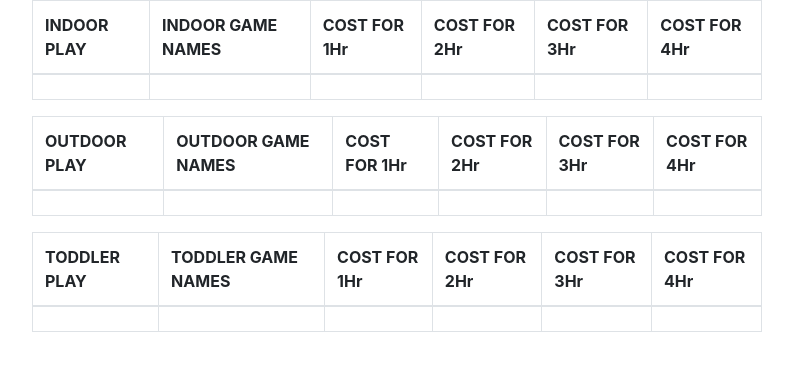
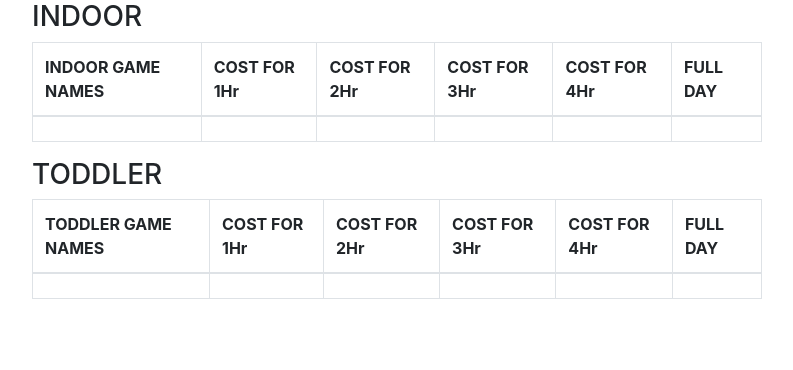
Before and after one commit to vikuSingh/onlinegamingui, an Angular app: page /package in a window 1280 px wide. Shown: the top 370 px of the page, without its empty margins (243-1036 px from the left). Built offline with nearby package versions, Linux system fonts and the light colour scheme.

Commit message:
adding  event and package component.

```diff
--- a/src/app/event/event.component.html
+++ b/src/app/event/event.component.html
@@ -4,23 +4,23 @@
         <div class="col-sm-8">
             <form class="form-horizontal" action="">
                 <div class="table-responsive">
+                    <h3>TOURNAMENTS</h3>
                     <table class="table table-hover table-bordered">
                         <thead>
                             <tr>
-                                <th>Tournament1</th>
+                                <th>Event name</th>
                                 <th>Entry amont</th>
-                                <th>Outdoor game</th>
+                                <th>Game type</th>
                                 <th>Game name</th>
                                 <th>Teams</th>
-                                <th>winning price</th>
+                                <th>Winning price</th>
                                 </tr>
                         </thead>
                         <tbody>
                             <tr>
                                 <td></td>
                                 <td></td>
-                                <td></td>
-                                <td></td>
+                                <td></td>                               <td></td>
                                 <td></td>
                                 <td></td>
                             </tr>
--- a/src/app/package/package.component.html
+++ b/src/app/package/package.component.html
@@ -5,15 +5,18 @@
         <div class="col-sm-8">
             <form class="form-horizontal" action="">
                 <div class="table-responsive">
+                    <h3>INDOOR</h3>
                     <table class="table table-hover table-bordered">
                         <thead>
                             <tr>
-                                <th>INDOOR PLAY</th>
+
                                 <th>INDOOR GAME NAMES</th>
                                 <th>COST FOR 1Hr</th>
                                 <th>COST FOR 2Hr</th>
                                 <th>COST FOR 3Hr</th>
                                 <th>COST FOR 4Hr</th>
+                                <th>FULL DAY</th>
+
                             </tr>
                         </thead>
                         <tbody>
@@ -24,19 +27,24 @@
                                 <td></td>
                                 <td></td>
                                 <td></td>
+
                             </tr>
 
                         </tbody>
                     </table>
+
+                    <h3>TODDLER</h3>
                     <table class="table table-hover table-bordered">
+
                         <thead>
                             <tr>
-                                <th>OUTDOOR PLAY</th>
-                                <th>OUTDOOR GAME NAMES</th>
+
+                                <th>TODDLER GAME NAMES</th>
                                 <th>COST FOR 1Hr</th>
                                 <th>COST FOR 2Hr</th>
                                 <th>COST FOR 3Hr</th>
                                 <th>COST FOR 4Hr</th>
+                                <th>FULL DAY</th>
                             </tr>
                         </thead>
                         <tbody>
@@ -47,29 +55,7 @@
                                 <td></td>
                                 <td></td>
                                 <td></td>
-                            </tr>
 
-                        </tbody>
-                    </table>
-                    <table class="table table-hover table-bordered">
-                        <thead>
-                            <tr>
-                                <th>TODDLER PLAY</th>
-                                <th>TODDLER GAME NAMES</th>
-                                <th>COST FOR 1Hr</th>
-                                <th>COST FOR 2Hr</th>
-                                <th>COST FOR 3Hr</th>
-                                <th>COST FOR 4Hr</th>
-                            </tr>
-                        </thead>
-                        <tbody>
-                            <tr>
-                                <td></td>
-                                <td></td>
-                                <td></td>
-                                <td></td>
-                                <td></td>
-                                <td></td>
                             </tr>
 
                         </tbody>
```
